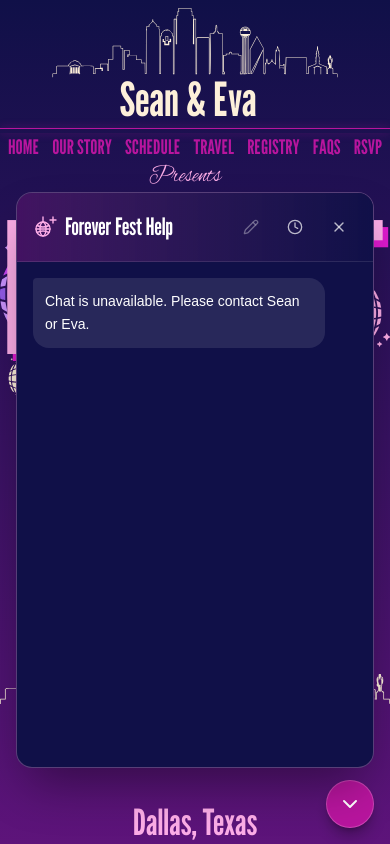
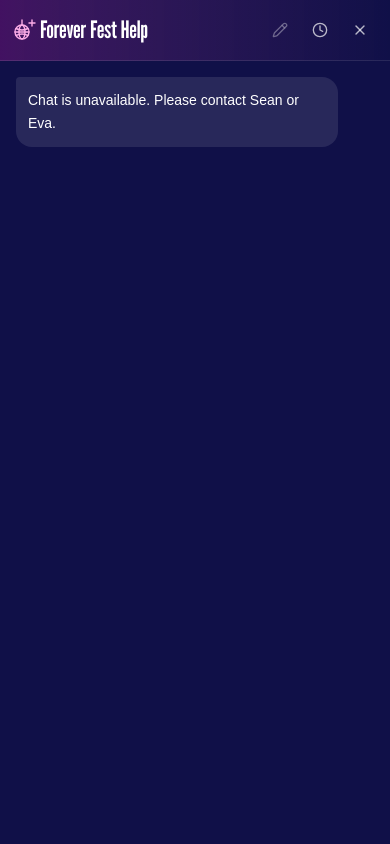
Before and after one commit to seanblonien/forever-fest-2026, a Next.js app: page / in a window 390 px wide. Both pictures are taken after a click on the button "Ask about Forever Fest". Shown: the top 844 px of the page. Built offline with nearby package versions, Linux system fonts and the light colour scheme.

Commit message:
Make Forever Fest Help full screen on mobile

```diff
--- a/components/shared/wedding-chat.tsx
+++ b/components/shared/wedding-chat.tsx
@@ -150,7 +150,7 @@ export function WeddingChat({ enabled }: {
   function closePanel() {
     setIsOpen(false);
     setShowHistory(false);
-    launcher.current?.focus();
+    requestAnimationFrame(() => launcher.current?.focus());
   }
   useEffect(() => {
     if (!isOpen)
@@ -215,11 +215,11 @@ export function WeddingChat({ enabled }: {
     <div className='fixed right-[max(1rem,env(safe-area-inset-right))] bottom-[max(1rem,env(safe-area-inset-bottom))] z-1000 flex flex-col items-end gap-3 text-left text-white [&_button:enabled]:cursor-pointer'>
       <section
         aria-labelledby='wedding-chat-heading'
-        className={cn('relative h-[min(36rem,calc(100dvh-7rem))] w-[min(24rem,calc(100vw-2rem))] flex-col overflow-hidden rounded-2xl border border-lavender-pink/30 bg-penn-blue shadow-2xl shadow-black/40', isOpen ? 'flex' : 'hidden')}
+        className={cn('fixed inset-0 h-dvh w-full flex-col overflow-hidden bg-penn-blue shadow-2xl shadow-black/40 sm:relative sm:inset-auto sm:h-[min(36rem,calc(100dvh-7rem))] sm:w-[min(24rem,calc(100vw-2rem))] sm:rounded-2xl sm:border sm:border-lavender-pink/30', isOpen ? 'flex' : 'hidden')}
         id='wedding-chat-panel'
         role='dialog'
       >
-        <div className='flex shrink-0 items-center gap-2 border-b border-white/10 bg-linear-to-r from-steel-pink/30 to-penn-blue p-4'>
+        <div className='flex shrink-0 items-center gap-1 border-b border-white/10 bg-linear-to-r from-steel-pink/30 to-penn-blue p-3 pt-[max(.75rem,env(safe-area-inset-top))] sm:gap-2 sm:p-4'>
           <span className='size-6 shrink-0 text-lavender-pink'><DiscoBallIcon /></span>
           <h2 className='mr-auto text-2xl leading-none font-league-gothic' id='wedding-chat-heading'>Forever Fest Help</h2>
           <Button
@@ -259,7 +259,7 @@ export function WeddingChat({ enabled }: {
           </Button>
         </div>
         {showHistory ? (
-          <div aria-label='Previous chats' className='absolute inset-x-3 top-18 z-10 max-h-[60%] overflow-y-auto rounded-xl border border-lavender-pink/30 bg-penn-blue p-2 shadow-xl shadow-black/40' id='wedding-chat-history' role='region'>
+          <div aria-label='Previous chats' className='absolute inset-x-3 top-[calc(3rem+max(.75rem,env(safe-area-inset-top)))] z-10 max-h-[60%] overflow-y-auto rounded-xl border border-lavender-pink/30 bg-penn-blue p-2 shadow-xl shadow-black/40 sm:top-18' id='wedding-chat-history' role='region'>
             <p className='px-3 py-2 text-xs font-semibold text-lavender-pink'>Previous chats</p>
             {history?.threads.length ? history.threads.map((thread) => (
               <button
@@ -311,7 +311,7 @@ export function WeddingChat({ enabled }: {
         <p aria-atomic='true' aria-live='polite' className={cn('text-xs text-papaya-whip', incomplete ? 'px-4 pb-3' : 'sr-only')} role='status'>{notice}</p>
         {enabled ? (
           <form
-            className='shrink-0 border-t border-white/10 p-3'
+            className='shrink-0 border-t border-white/10 p-3 pb-[max(.75rem,env(safe-area-inset-bottom))] sm:pb-3'
             onSubmit={(event) => {
               event.preventDefault();
               void submit();
@@ -368,7 +368,7 @@ export function WeddingChat({ enabled }: {
         aria-expanded={isOpen}
         aria-haspopup='dialog'
         aria-label='Ask about Forever Fest'
-        className='size-12 rounded-full border border-lavender-pink/30 bg-steel-pink p-0 text-white shadow-lg shadow-black/30 hover:bg-steel-pink/90 focus-visible:ring-lavender-pink [&_svg]:size-6'
+        className={cn('size-12 rounded-full border border-lavender-pink/30 bg-steel-pink p-0 text-white shadow-lg shadow-black/30 hover:bg-steel-pink/90 focus-visible:ring-lavender-pink [&_svg]:size-6', isOpen && 'hidden sm:inline-flex')}
         title='Ask about Forever Fest'
         type='button'
         onClick={() => {
```
Also changed, not shown: 1 other file (tests, documents, lock files or other folders).
